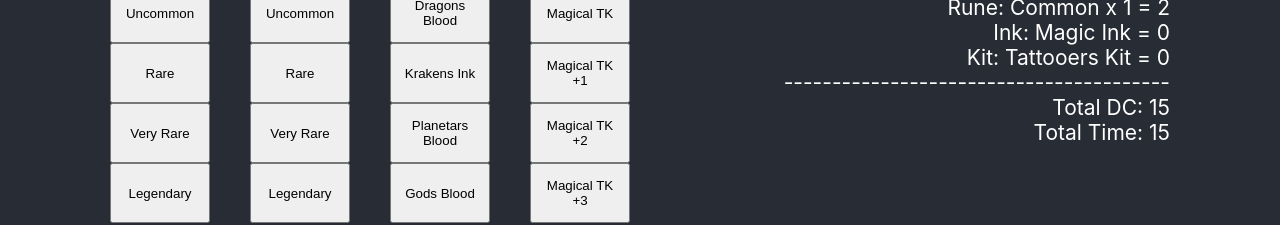
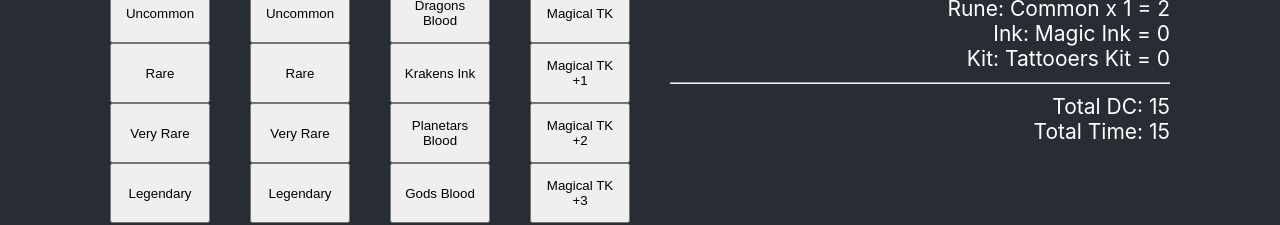
Before and after one commit to N4G1/dnd, a React (Create React App) app: page / in a window 1280 px wide. Shown: the part 374-599 px from the top of the page. Built offline with nearby package versions, Linux system fonts and the light colour scheme.

Commit message:
change variable name from Rarity to CraftingRarity and add trailling comma to prettier

```diff
--- a/package.json
+++ b/package.json
@@ -50,6 +50,7 @@
   "prettier": {
     "tabWidth": 2,
     "bracketSpacing": true,
-    "printWidth": 120
+    "printWidth": 120,
+    "trailingComma": "es5"
   }
 }
--- a/src/App.tsx
+++ b/src/App.tsx
@@ -3,16 +3,16 @@ import "./App.css";
 import EntityColumn from "./components/EntityColumn";
 import TattooTotalResult from "./components/TattooTotalResult";
 import Header from "./components/Header";
-import { InkRarity, KitRarity, Rarity } from "./interfaces";
+import { CraftingRarity, InkRarity, KitRarity } from "./interfaces";
 
 const App = () => {
-  const [tattooRarity, setTattooRarity] = useState<Rarity>("Common");
-  const [runeRarity, setRuneRarity] = useState<Rarity>("Common");
+  const [tattooRarity, setTattooRarity] = useState<CraftingRarity>("Common");
+  const [runeRarity, setRuneRarity] = useState<CraftingRarity>("Common");
   const [inkRarity, setInkRarity] = useState<InkRarity>("Magic Ink");
   const [kitRarity, setKitRarity] = useState<KitRarity>("Tattooers Kit");
   const [header, setHeader] = useState<KitRarity>("Tattooers Kit");
 
-  const rarity: Rarity[] = ["Common", "Uncommon", "Rare", "Very Rare", "Legendary"];
+  const rarity: CraftingRarity[] = ["Common", "Uncommon", "Rare", "Very Rare", "Legendary"];
   const ink: InkRarity[] = ["Magic Ink", "Dragons Blood", "Krakens Ink", "Planetars Blood", "Gods Blood"];
   const kit: KitRarity[] = ["Tattooers Kit", "Magical TK", "Magical TK +1", "Magical TK +2", "Magical TK +3"];
 
--- a/src/components/TattooTotalResult.tsx
+++ b/src/components/TattooTotalResult.tsx
@@ -1,9 +1,9 @@
-import { InkRarity, KitRarity, Price, Rarity } from "../interfaces";
+import { InkRarity, KitRarity, Price, CraftingRarity } from "../interfaces";
 
 interface Props {
-  tattooRarity: Rarity;
+  tattooRarity: CraftingRarity;
   rune: {
-    rarity: Rarity;
+    rarity: CraftingRarity;
     count: number;
   };
   inkRarity: InkRarity;
@@ -16,7 +16,7 @@ const TattooTotalResult = ({ tattooRarity, rune, inkRarity, kitRarity }: Props)
   const BaseTattooGold = 100;
   const BaseTattooHours = BaseTattooDays * 8;
 
-  const tattooCost: Record<Rarity, Price> = {
+  const tattooCost: Record<CraftingRarity, Price> = {
     Common: {
       Days: BaseTattooDays,
       DC: BaseTattooDC,
@@ -48,7 +48,7 @@ const TattooTotalResult = ({ tattooRarity, rune, inkRarity, kitRarity }: Props)
       Hours: BaseTattooHours * 16,
     },
   };
-  const runeCost: Record<Rarity, number> = {
+  const runeCost: Record<CraftingRarity, number> = {
     Common: 2,
     Uncommon: 4,
     Rare: 6,
@@ -81,7 +81,7 @@ const TattooTotalResult = ({ tattooRarity, rune, inkRarity, kitRarity }: Props)
       <p>{`Rune: ${rune.rarity} x ${rune.count} = ${runeDC}`}</p>
       <p>{`Ink: ${inkRarity} = ${inkDC}`}</p>
       <p>{`Kit: ${kitRarity} = ${kitDC}`}</p>
-      <p>----------------------------------------</p>
+      <hr></hr>
       <p>{`Total DC: ${tattoDC?.DC + runeDC + inkDC + kitDC}`}</p>
       <p>{`Total Time: ${tattoDC?.DC + runeDC + inkDC + kitDC}`}</p>
     </div>
--- a/src/interfaces.ts
+++ b/src/interfaces.ts
@@ -1,4 +1,4 @@
-export type Rarity = "Common" | "Uncommon" | "Rare" | "Very Rare" | "Legendary";
+export type CraftingRarity = "Common" | "Uncommon" | "Rare" | "Very Rare" | "Legendary";
 export type InkRarity = "Magic Ink" | "Dragons Blood" | "Krakens Ink" | "Planetars Blood" | "Gods Blood";
 export type KitRarity = "Tattooers Kit" | "Magical TK" | "Magical TK +1" | "Magical TK +2" | "Magical TK +3";
 
```
